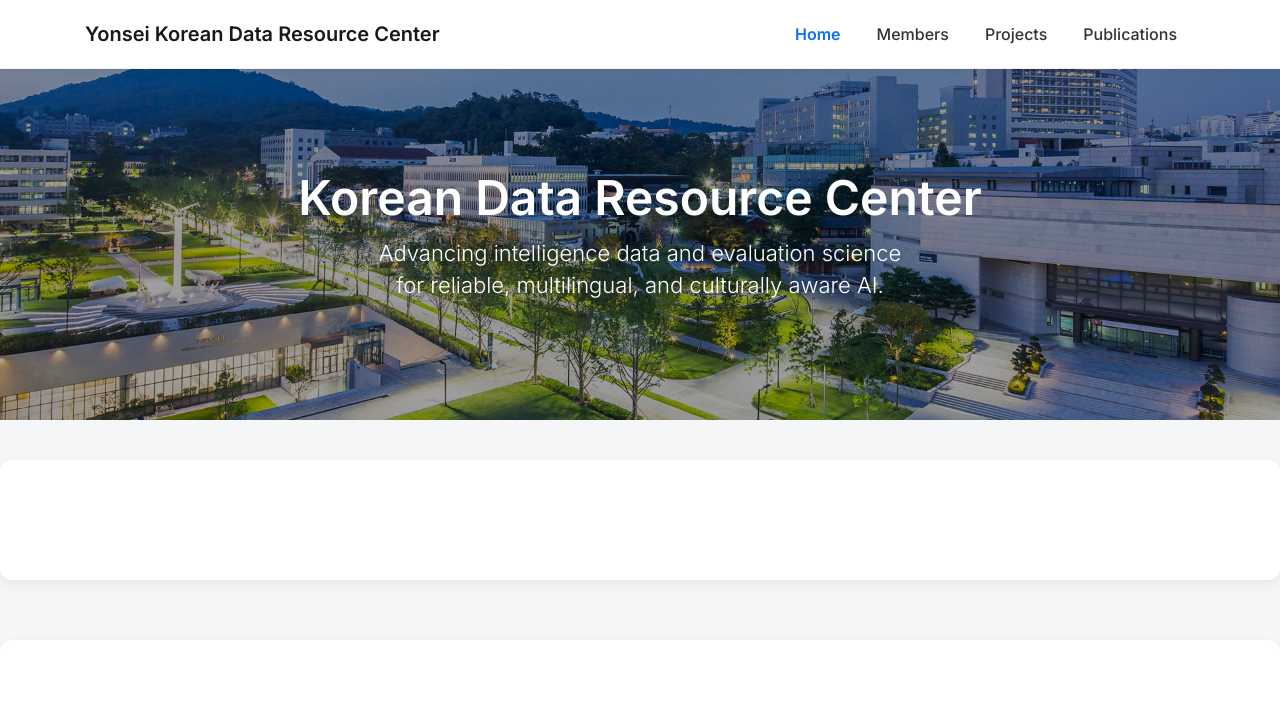
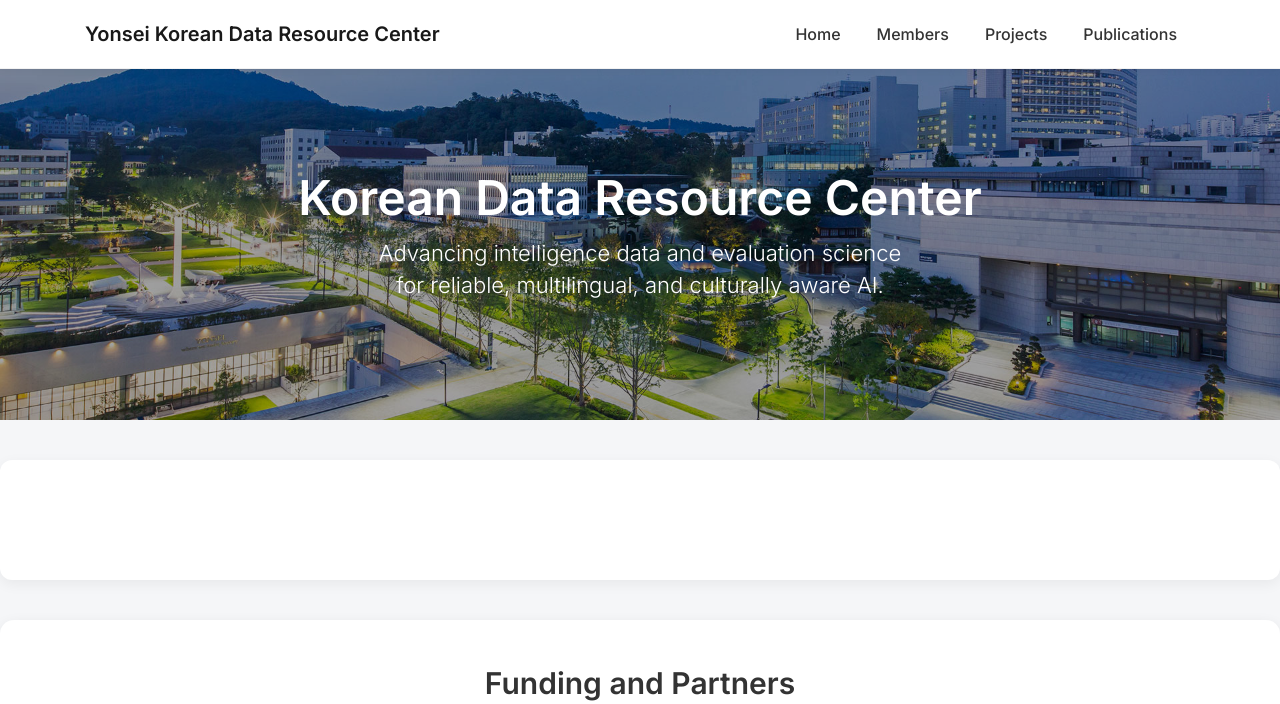
Before and after one commit to wangxiaonan-git/kdarc-lab, a Jekyll site: the page built from index.html, in a window 1280 px wide and 1400 px high. Shown: the top 704 px of the window. Built offline with Jekyll 4.4.1, drawn with Linux system fonts in a browser that asks for light colours.

Commit message:
Update default.html

```diff
--- a/_layouts/default.html
+++ b/_layouts/default.html
@@ -30,12 +29,7 @@
       font-size: 16px;
       padding: 10px 18px !important;
       color: #333 !important;
-      transition: 0.25s;
-    }
-    .nav-link:hover { color: #0d6efd !important; }
-    .nav-item.active .nav-link {
-      color: #0d6efd !important;
-      font-weight: 600;
+      transition: all 0.25s ease;
     }
 
     /* ====================== HERO ====================== */
@@ -49,108 +43,113 @@
       overflow: hidden;
       margin-bottom: 40px;
     }
+
     .hero-overlay {
       position: absolute;
-      top: 0; left: 0; width: 100%; height: 100%;
+      top: 0; left: 0;
+      width: 100%; height: 100%;
       background: rgba(0,0,0,0.30);
       z-index: 1;
     }
+
     .hero-center {
       position: absolute;
       top: 58%;
       left: 50%;
       transform: translate(-50%, -50%);
+      z-index: 3;
       text-align: center;
       color: white;
-      z-index: 3;
+      max-width: 900px;
     }
+
     .hero-center h1 {
       font-size: 48px;
       font-weight: 600;
       margin-bottom: 12px;
       white-space: nowrap;
     }
+
     .hero-center p {
       font-size: 22px;
       font-weight: 300;
       line-height: 1.45;
+      white-space: normal;
     }
 
-    /* ====================== CONTENT WRAPPER ====================== */
+    /* ====================== WRAPPER ====================== */
     .content-wrapper {
       max-width: 1400px;
-      margin: 40px auto 60px;
+      margin: 40px auto;
       background: white;
       padding: 60px;
       border-radius: 12px;
       box-shadow: 0px 4px 14px rgba(0,0,0,0.06);
     }
 
-    /* ====================== FUNDING & PARTNERS ====================== */
+    /* ====================== PARTNERS SECTION ====================== */
+
     .partners-section {
-      margin-top: 50px;
-      padding: 60px 40px;
+      max-width: 1400px;
+      margin: 40px auto;
+      padding: 45px 40px;
       background: white;
-      border-radius: 12px;
-      box-shadow: 0 4px 14px rgba(0,0,0,0.05);
+      border-radius: 14px;
+      box-shadow: 0px 4px 14px rgba(0,0,0,0.08);
+      text-align: center;
     }
+
     .partners-title {
-      text-align: center;
-      font-size: 34px;
-      font-weight: 600;
-      margin-bottom: 45px;
-      color: #222;
+      font-size: 30px;
+      font-weight: 700;
+      margin-bottom: 40px;
+      color: #333;
     }
 
     .partners-logos {
-      display: flex;
-      flex-wrap: wrap;
-      justify-content: center;
-      gap: 50px 80px;
+      display: grid;
+      grid-template-columns: repeat(auto-fit, minmax(180px, 1fr));
+      gap: 35px 28px;
+      justify-items: center;
     }
 
     .partner-logo-box {
-      width: 230px;
-      height: 110px;
       display: flex;
+      justify-content: center;
       align-items: center;
-      justify-content: center;
-      padding: 10px;
-
+      height: 100px;
       opacity: 0;
-      animation: fadeFloat 1.2s ease forwards;
+      transform: translateY(20px);
+      animation: fadeUp 0.6s ease forwards;
       animation-delay: var(--delay);
     }
 
     .partner-logo-box img {
-      max-width: 95%;
-      max-height: 95%;
+      max-height: 75px;
+      width: auto;
       object-fit: contain;
-      transition: 0.25s;
-      filter: grayscale(10%);
-      opacity: 0.92;
-    }
-    .partner-logo-box img:hover {
-      filter: grayscale(0%);
-      opacity: 1;
-      transform: scale(1.07);
+      transition: transform 0.25s ease;
     }
 
-    /* NRF / NC AI 等大 logo 自动放大 */
-    .partner-logo-box.big img {
-      transform: scale(1.25);
+    .partner-logo-box img:hover {
+      transform: scale(1.1);
     }
 
-    @keyframes fadeFloat {
-      0% { opacity: 0; transform: translateY(12px); }
-      100% { opacity: 1; transform: translateY(0); }
+    /* 放大类 */
+    .partner-logo-box.big img { transform: scale(1.25); }
+    .partner-logo-box.big2 img { transform: scale(1.45); }
+
+    @keyframes fadeUp {
+      from { opacity: 0; transform: translateY(24px); }
+      to { opacity: 1; transform: translateY(0); }
     }
+
   </style>
 </head>
 
 <body>
 
-  <!-- NAVBAR -->
+<!-- NAV -->
 <nav class="navbar navbar-expand-lg navbar-light fixed-top">
   <div class="container">
     <a class="navbar-brand" href="/kdarc-lab/">Yonsei Korean Data Resource Center</a>
@@ -160,18 +159,10 @@
 
     <div class="collapse navbar-collapse" id="navbarNav">
       <ul class="navbar-nav ml-auto">
-          <li class="nav-item {% if page.url == '/' %}active{% endif %}">
-            <a class="nav-link" href="/kdarc-lab/">Home</a>
-          </li>
-          <li class="nav-item {% if page.url contains 'members' %}active{% endif %}">
-            <a class="nav-link" href="/kdarc-lab/members.html">Members</a>
-          </li>
-          <li class="nav-item {% if page.url contains 'projects' %}active{% endif %}">
-            <a class="nav-link" href="/kdarc-lab/projects.html">Projects</a>
-          </li>
-          <li class="nav-item {% if page.url contains 'publications' %}active{% endif %}">
-            <a class="nav-link" href="/kdarc-lab/publications.html">Publications</a>
-          </li>
+        <li class="nav-item active"><a class="nav-link" href="/kdarc-lab/">Home</a></li>
+        <li class="nav-item"><a class="nav-link" href="/kdarc-lab/members.html">Members</a></li>
+        <li class="nav-item"><a class="nav-link" href="/kdarc-lab/projects.html">Projects</a></li>
+        <li class="nav-item"><a class="nav-link" href="/kdarc-lab/publications.html">Publications</a></li>
       </ul>
     </div>
   </div>
@@ -189,6 +180,7 @@
   </div>
 </div>
 
+<!-- MAIN CONTENT -->
 <div class="content-wrapper">
   {{ content }}
 </div>
@@ -201,31 +193,68 @@
   <div class="partners-logos">
 
     <!-- Row 1 -->
-      <div class="partner-logo-box" style="--delay:0.1s;"><img src="/kdarc-lab/assets/images/partne/KISA.png"></div>
-      <div class="partner-logo-box" style="--delay:0.15s;"><img src="/kdarc-lab/assets/images/partne/NIA.png"></div>
-      <div class="partner-logo-box" style="--delay:0.2s;"><img src="/kdarc-lab/assets/images/partne/NIKL.jpeg"></div>
-      <div class="partner-logo-box" style="--delay:0.25s;"><img src="/kdarc-lab/assets/images/partne/IITP.jpg"></div>
-      <div class="partner-logo-box" style="--delay:0.3s;"><img src="/kdarc-lab/assets/images/partne/TTA.jpeg"></div>
-      <div class="partner-logo-box big" style="--delay:0.35s;"><img src="/kdarc-lab/assets/images/partne/NRF.png"></div>
+    <div class="partner-logo-box big2" style="--delay:0.1s;">
+      <img src="/kdarc-lab/assets/images/partne/KISA.png">
+    </div>
+
+    <div class="partner-logo-box" style="--delay:0.15s;">
+      <img src="/kdarc-lab/assets/images/partne/NIA.jpeg">
+    </div>
+
+    <div class="partner-logo-box big2" style="--delay:0.2s;">
+      <img src="/kdarc-lab/assets/images/partne/NIKL.jpeg">
+    </div>
+
+    <div class="partner-logo-box" style="--delay:0.25s;">
+      <img src="/kdarc-lab/assets/images/partne/IITP.jpg">
+    </div>
+
+    <div class="partner-logo-box" style="--delay:0.3s;">
+      <img src="/kdarc-lab/assets/images/partne/TTA.jpeg">
+    </div>
+
+    <div class="partner-logo-box big" style="--delay:0.35s;">
+      <img src="/kdarc-lab/assets/images/partne/NRF.png">
+    </div>
 
     <!-- Row 2 -->
-      <div class="partner-logo-box" style="--delay:0.4s;"><img src="/kdarc-lab/assets/images/partne/KAMS.svg"></div>
-      <div class="partner-logo-box big" style="--delay:0.45s;"><img src="/kdarc-lab/assets/images/partne/NC AI.png"></div>
-      <div class="partner-logo-box" style="--delay:0.5s;"><img src="/kdarc-lab/assets/images/partne/flitto.png"></div>
-      <div class="partner-logo-box" style="--delay:0.55s;"><img src="/kdarc-lab/assets/images/partne/thinkbig.png"></div>
-      <div class="partner-logo-box" style="--delay:0.6s;"><img src="/kdarc-lab/assets/images/partne/hana.png"></div>
-      <div class="partner-logo-box" style="--delay:0.65s;"><img src="/kdarc-lab/assets/images/partne/T scientific.png"></div>
+    <div class="partner-logo-box" style="--delay:0.4s;">
+      <img src="/kdarc-lab/assets/images/partne/KAMS.svg">
+    </div>
 
-      <!-- Row 3 (new) -->
-      <div class="partner-logo-box" style="--delay:0.7s;"><img src="/kdarc-lab/assets/images/partne/teddysum.png"></div>
-      <div class="partner-logo-box" style="--delay:0.75s;"><img src="/kdarc-lab/assets/images/partne/tutorus.png"></div>
+    <div class="partner-logo-box big" style="--delay:0.45s;">
+      <img src="/kdarc-lab/assets/images/partne/NC AI.png">
+    </div>
+
+    <div class="partner-logo-box" style="--delay:0.5s;">
+      <img src="/kdarc-lab/assets/images/partne/flitto.png">
+    </div>
+
+    <div class="partner-logo-box" style="--delay:0.55s;">
+      <img src="/kdarc-lab/assets/images/partne/thinkbig.png">
+    </div>
+
+    <div class="partner-logo-box" style="--delay:0.6s;">
+      <img src="/kdarc-lab/assets/images/partne/hana.png">
+    </div>
+
+    <div class="partner-logo-box big2" style="--delay:0.65s;">
+      <img src="/kdarc-lab/assets/images/partne/T scientific.png">
+    </div>
+
+    <div class="partner-logo-box" style="--delay:0.7s;">
+      <img src="/kdarc-lab/assets/images/partne/teddysum.png">
+    </div>
+
+    <div class="partner-logo-box" style="--delay:0.75s;">
+      <img src="/kdarc-lab/assets/images/partne/tutorus.png">
+    </div>
 
   </div>
 </div>
 
 {% include footer.html %}
 
-  <!-- JS -->
 <script src="https://code.jquery.com/jquery-3.5.1.min.js"></script>
 <script src="https://cdn.jsdelivr.net/npm/bootstrap@4.5.2/dist/js/bootstrap.bundle.min.js"></script>
 
```
Also changed, not shown: other parts of _layouts/default.html (+1 -2 lines). Lines whose indentation alone changed are shown as unchanged.
